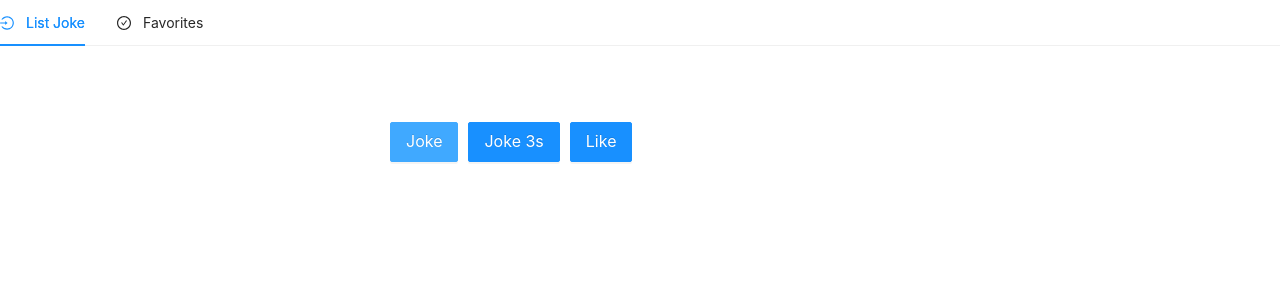
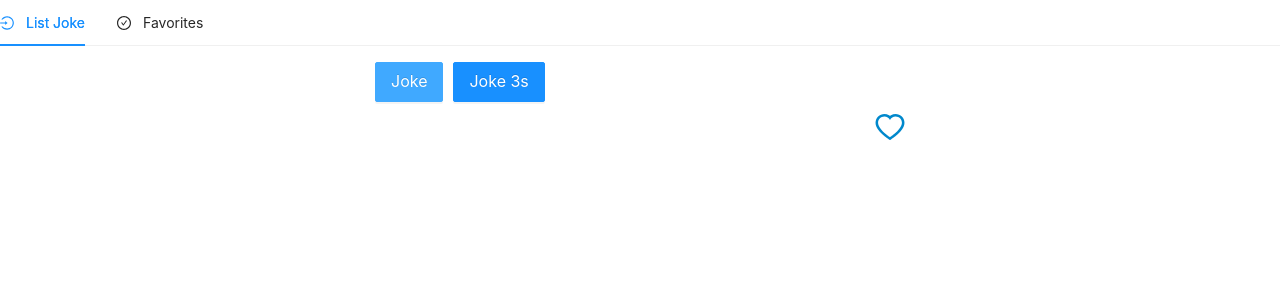
Before and after one commit to antares-public/chucknorris, a React (Create React App) app: page /home in a window 1280 px wide. Both pictures are taken after a click on the button "Joke". Shown: the top 300 px of the page. Built offline with nearby package versions, Linux system fonts and the light colour scheme; no server answers.

Commit message:
some changes

```diff
--- a/package.json
+++ b/package.json
@@ -3,6 +3,7 @@
   "version": "0.1.0",
   "private": true,
   "dependencies": {
+    "@ant-design/icons": "^4.7.0",
     "@types/react-router-dom": "^5.3.1",
     "antd": "^4.16.13",
     "react": "^17.0.2",
--- /dev/null
+++ b/src/App.tsx
@@ -0,0 +1,8 @@
+import React from "react";
+import { useRoutes } from "./routes";
+import { Container } from "./pages/home";
+
+export const App: React.FC = () => {
+  const routes = useRoutes();
+  return <Container>{routes}</Container>;
+};
--- a/src/components/App.tsx
+++ /dev/null
@@ -1,17 +0,0 @@
-import React from "react";
-import { Redirect, Route, Switch } from "react-router-dom";
-import { useRoutes } from "../routes";
-import { Joke } from "./Joke";
-
-export const App: React.FC = () => {
-  return (
-    <Switch>
-      <Route path="/(home|favorites)" exact>
-        <Joke />
-      </Route>
-      <Route path="*">
-        <Redirect to="/home" />
-      </Route>
-    </Switch>
-  );
-};
--- a/src/components/Joke.tsx
+++ b/src/components/Tabs.tsx
@@ -1,12 +1,17 @@
-import React from "react";
+import React, { useState } from "react";
 import styled from "styled-components";
 import { useHistory, useLocation } from "react-router-dom";
 import { CheckCircleOutlined, LoginOutlined } from "@ant-design/icons";
-import { Favorites } from "./Favorites";
-import { Container, Home } from "./Home";
+import { Favorites } from "../pages/favorites";
+import { Container, Home } from "../pages/home";
 import { Tabs } from "antd";
+import { JokeFromServer } from "../interfaces";
 
-export const Joke = () => {
+export const Jokes = () => {
+  const savedJokes: Array<JokeFromServer> | [] = JSON.parse(
+    localStorage.getItem("favorites") || "[]"
+  );
+  const [favorites, setFavorites] = useState(savedJokes);
   let location = useLocation();
   let history = useHistory();
   const { TabPane } = Tabs;
@@ -28,7 +33,7 @@ export const Joke = () => {
           }
           key="/home"
         >
-          <Home />
+          <Home favorites={favorites} setFavorites={setFavorites} />
         </TabPane>
         <TabPane
           tab={
@@ -39,7 +44,7 @@ export const Joke = () => {
           }
           key="/favorites"
         >
-          <Favorites />
+          <Favorites favorites={favorites} setFavorites={setFavorites} />
         </TabPane>
       </Wrapper>
     </Container>
--- a/src/index.tsx
+++ b/src/index.tsx
@@ -1,7 +1,7 @@
 import React from "react";
 import ReactDOM from "react-dom";
 import { BrowserRouter } from "react-router-dom";
-import { App } from "./components/App";
+import { App } from "./App";
 import "antd/dist/antd.css";
 import "./index.css";
 
--- a/src/components/Favorites.tsx
+++ b/src/pages/favorites.tsx
@@ -1,14 +1,15 @@
 import { Button } from "antd";
 import styled from "styled-components";
-import React, { useEffect, useState } from "react";
+import React, { useEffect } from "react";
+import { Container, CustomRow } from "./home";
 import { JokeFromServer } from "../interfaces";
-import { Container, CustomRow } from "./Home";
 
-export const Favorites: React.FC = () => {
-  const savedJoke: Array<JokeFromServer> | [] = JSON.parse(
-    localStorage.getItem("favorites") || "[]"
-  );
-  const [favorites, setFavorites] = useState(savedJoke);
+type Props = {
+  favorites: Array<JokeFromServer>;
+  setFavorites: (f: []) => void;
+};
+
+export const Favorites: React.FC<Props> = ({ favorites, setFavorites }) => {
   const favoritesList = favorites.map(({ value, id }) => (
     <Joke key={id}>{value}</Joke>
   ));
--- a/src/components/Home.tsx
+++ b/src/pages/home.tsx
@@ -1,33 +1,46 @@
 /* eslint-disable react-hooks/exhaustive-deps */
 import { Button, Row } from "antd";
 import styled from "styled-components";
-import React, { useEffect, useState } from "react";
+import React, { useCallback, useEffect, useState } from "react";
 import { JokeFromServer } from "../interfaces";
 import { apiFetchJoke } from "../api/joke";
+import { HeartFilled, HeartOutlined } from "@ant-design/icons";
 
-export const Home: React.FC = () => {
-  const savedJoke: Array<JokeFromServer> | [] = JSON.parse(
-    localStorage.getItem("favorites") || "[]"
-  );
+type Props = {
+  favorites: Array<JokeFromServer>;
+  setFavorites: (f: any) => void;
+};
+
+export const Home: React.FC<Props> = ({ favorites, setFavorites }) => {
   const [joke, setJoke] = useState<JokeFromServer>();
-  const [favorites, setFavorites] = useState(savedJoke);
   const [stop, setStop] = useState(false);
+
+  const checkJoke = favorites.find((f) => f.id === joke?.id);
 
   const handleLinks = async () => {
     const res = await apiFetchJoke();
     setJoke(res);
   };
 
-  const handleTime = async (value: boolean) => {
-    if (value) {
-      setTimeout(() => {
-        handleLinks();
-      }, 3000);
-    }
-  };
+  const handleTime = useCallback(
+    async (value: boolean) => {
+      if (value) {
+        setTimeout(() => {
+          handleLinks();
+        }, 3000);
+      }
+    },
+    [joke]
+  );
 
   const handleLike = async () => {
     setFavorites((prevState: any) => [...prevState, joke]);
+  };
+
+  const handleDislike = async () => {
+    setFavorites((prevState: any) =>
+      prevState.filter((f: any) => f.id !== joke?.id)
+    );
   };
 
   useEffect(() => {
@@ -41,7 +54,6 @@ export const Home: React.FC = () => {
   return (
     <CustomRow justify="center">
       <Container>
-        <Joke>{joke && joke.value}</Joke>
         <div>
           <CustomButton type="primary" size="large" onClick={handleLinks}>
             Joke
@@ -53,10 +65,20 @@ export const Home: React.FC = () => {
           >
             Joke 3s
           </CustomButton>
-          <CustomButton type="primary" size="large" onClick={handleLike}>
-            Like
-          </CustomButton>
         </div>
+        {joke && (
+          <Joke>
+            <h3 style={{ width: 500 }}>{joke.value}</h3>
+            {!checkJoke ? (
+              <HeartOutlined
+                onClick={handleLike}
+                style={{ fontSize: "30px", color: "#08c" }}
+              />
+            ) : (
+              <HeartFilled onClick={handleDislike} style={{ fontSize: "30px", color: "#08c" }} />
+            )}
+          </Joke>
+        )}
       </Container>
     </CustomRow>
   );
@@ -75,7 +97,10 @@ const CustomButton = styled(Button)`
   margin-right: 10px;
 `;
 
-const Joke = styled.h3`
-  width: 500px;
-  margin-bottom: 60px;
+const Joke = styled.div`
+  width: 6а00px;
+  margin-top: 10px;
+  display: flex;
+  align-items: center;
+  justify-content: space-between;
 `;
--- a/src/routes.tsx
+++ b/src/routes.tsx
@@ -1,11 +1,11 @@
 import React from "react";
 import { Redirect, Route, Switch } from "react-router-dom";
-import { Joke } from "./components/Joke";
+import { Jokes } from "./components/Tabs";
 
-export const useRoutes: React.FC = () => (
+export const useRoutes = () => (
   <Switch>
     <Route path="/(home|favorites)" exact>
-        <Joke />
+        <Jokes />
       </Route>
     <Route path="*">
       <Redirect to="/home" />
```
Also changed, not shown: 1 other file (tests, documents, lock files or other folders).
